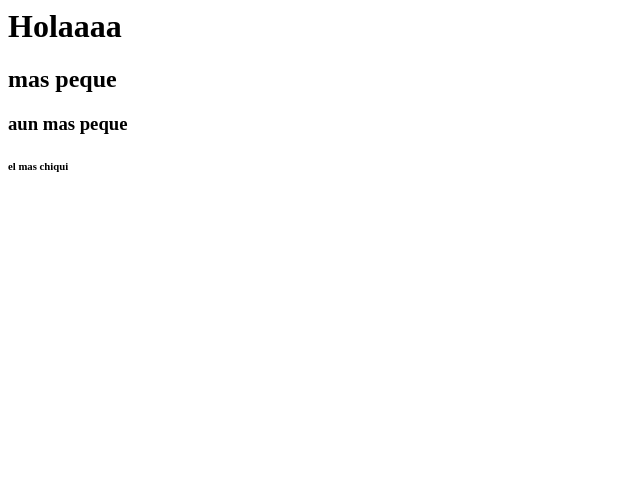
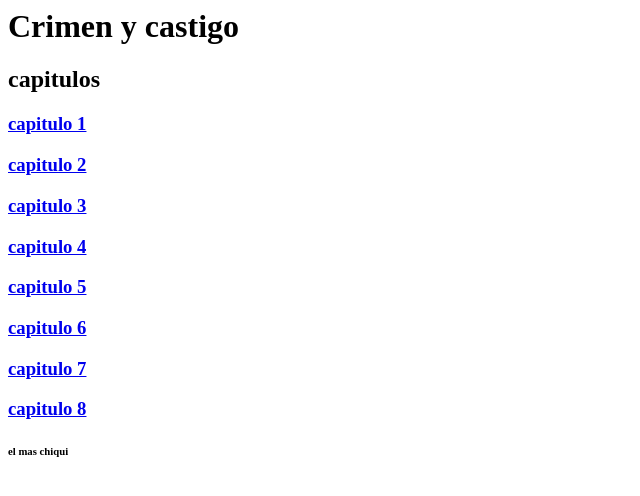
Before and after one commit to Armando-Bacerril/sesion-3, a plain HTML site: page index.html in a window 1280 px wide. Shown: the whole page, without its empty margins (0-640 px from the left). Drawn offline with Linux system fonts and the light colour scheme.

Commit message:
Add chapters to index

```diff
--- a/index.html
+++ b/index.html
@@ -1,4 +1,13 @@
-<h1> Holaaaa </h1>
-<h2> mas peque </h2>
-<h3> aun mas peque </h3>
+<h1> Crimen y castigo </h1>
+<h2> capitulos </h2>
+
+<a href=capitulo1.html><h3> capitulo 1</h3> </a>
+<a href=capitulo2.html><h3> capitulo 2</h3> </a>
+<a href=capitulo3.html><h3> capitulo 3</h3> </a>
+<a href=capitulo4.html><h3> capitulo 4</h3> </a>
+<a href=capitulo1.html><h3> capitulo 5</h3> </a>
+<a href=capitulo2.html><h3> capitulo 6</h3> </a>
+<a href=capitulo3.html><h3> capitulo 7</h3> </a>
+<a href=capitulo4.html><h3> capitulo 8</h3> </a>
+
 <h6> el mas chiqui </h6>
```
Also changed, not shown: capitulo1.html (added, +1 -0 lines), capitulo2.html (added, +1 -0 lines), capitulo3.html (added, +1 -0 lines), capitulo4.html (added, +1 -0 lines), capitulo5.html (added, +1 -0 lines), capitulo6.html (added, +1 -0 lines), capitulo7.html (added, +1 -0 lines), capitulo8.html (added, +1 -0 lines), capítulo1.html (added, +1 -0 lines).
